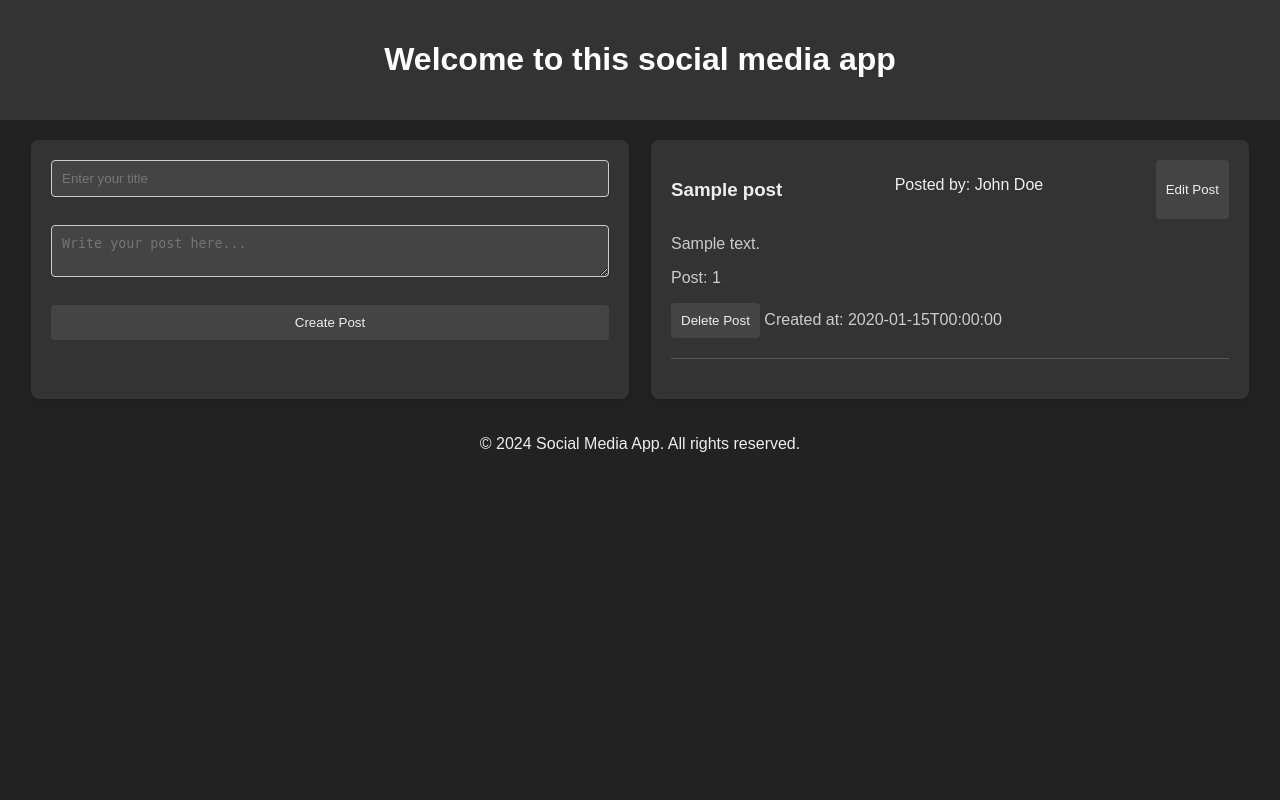
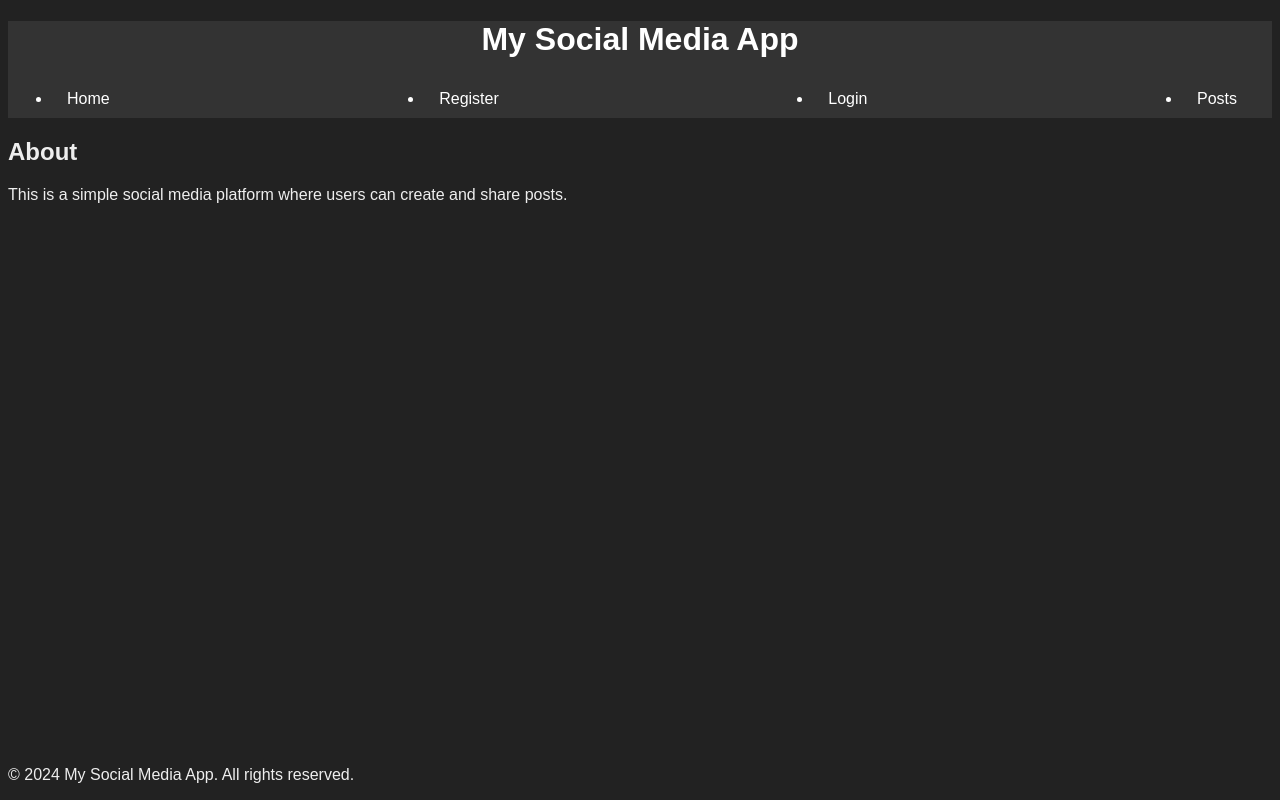
Before and after one commit to VillaSebastian/fastAPI-social-media, a FastAPI app: page / in a window 1280 px wide. Run offline with FastAPI, Linux system fonts and the light colour scheme; tables that the repository leaves empty hold one stand-in row (values such as "Sample post").

Commit message:
Redesign of the frontend, moving to a templating engine
- Set up a frontend for a home, register and login routes

```diff
--- a/app/main.py
+++ b/app/main.py
@@ -2,7 +2,8 @@ import time
 import logging
 from fastapi import FastAPI, Request
 from fastapi.staticfiles import StaticFiles
-from fastapi.responses import FileResponse
+from fastapi.templating import Jinja2Templates
+from fastapi.responses import HTMLResponse
 from app.database import set_up_database
 from app.routers import posts, users, login
 
@@ -23,17 +24,34 @@ app.include_router(users.router)
 app.include_router(login.router)
 app.mount("/static", StaticFiles(directory="static"), name="static")
 
-
+ignore_paths = ("/static/styles.css", "/static/scripts.js", "/favicon.ico")
 @app.middleware("http")
 async def log_request_time(request: Request, call_next):
     start_time = time.time()
     response = await call_next(request)
     process_time = time.time() - start_time
-    logging.info(f'Request: {request.method} {request.url.path}, Process Time: {process_time:.4f} seconds')
+    if request.url.path not in ignore_paths:
+        logging.info(f'Request: {request.method} {request.url.path}, Process Time: {process_time:.4f} seconds')
     return response
 
+templates = Jinja2Templates(directory="templates")
 
-@app.get("/")
-def root():
-    """Serve the index.html file."""
-    return FileResponse('./static/index.html')
+@app.get("/", response_class=HTMLResponse)
+async def home(request: Request):
+    """Serve the home.html template."""
+    return templates.TemplateResponse("home.html", {"request": request})
+
+@app.get("/register", response_class=HTMLResponse)
+async def register(request: Request):
+    """Serve the register.html template."""
+    return templates.TemplateResponse("register.html", {"request": request})
+
+@app.get("/login", response_class=HTMLResponse)
+async def login(request: Request):
+    """Serve the login.html template."""
+    return templates.TemplateResponse("login.html", {"request": request})
+
+@app.get("/view/posts", response_class=HTMLResponse)
+async def posts(request: Request):
+    """Serve the posts.html template."""
+    return templates.TemplateResponse("posts.html", {"request": request})
--- a/requirements.txt
+++ b/requirements.txt
@@ -25,6 +25,7 @@ pydantic==2.6.4
 pydantic-extra-types==2.6.0
 pydantic-settings==2.2.1
 pydantic_core==2.16.3
+PyJWT==2.8.0
 pytest==8.2.1
 python-dotenv==1.0.1
 python-multipart==0.0.9
--- a/static/index.html
+++ /dev/null
@@ -1,48 +0,0 @@
-<!DOCTYPE html>
-<html lang="en">
-<head>
-    <meta charset="UTF-8">
-    <meta name="viewport" content="width=device-width, initial-scale=1.0">
-    <link rel="stylesheet" href="/static/styles.css">
-    <title>Social Media App</title>
-</head>
-<body>
-    <header>
-        <h1>Welcome to this social media app</h1>
-    </header>
-
-    <main>
-        <section id="create-post">
-            <form id="post-form" action="">
-                <input type="text" id="input-title" placeholder="Enter your title" required><br>
-                <textarea id="input-content" placeholder="Write your post here..." required></textarea><br>
-                <button type="submit" id="create-post-button">Create Post</button>
-            </form>
-        </section>
-
-        <section id="show-posts">
-            <div id="post-list">
-                <div class="post">
-                    <div class="post-header">
-                        <h3 class="post-title">Post Title</h3>
-                        <p class="post author">Posted by: John Doe</p>
-                        <!-- <img src="user_avatar.jpg" alt="User Avatar"> -->
-                    </div>
-
-                    <div class="post-content">
-                        <p>Post content goes here...</p>
-                        <p>Post: <span>id</span></p>
-                        <button id="" class="delete-post-btn">Delete Post</button>
-                    </div>
-                </div>
-            </div>
-        </section>
-    </main>
-
-    <footer>
-        <p>&copy; 2024 Social Media App. All rights reserved.</p>
-    </footer>
-
-    <script src="/static/script.js"></script>
-</body>
-</html>
--- a/static/script.js
+++ /dev/null
@@ -1,215 +0,0 @@
-const postUrl = 'http://127.0.0.1:8000/posts';
-const inputTitle = document.getElementById('input-title');
-const inputContent = document.getElementById('input-content');
-const createPostButton = document.getElementById('create-post-button');
-const postForm = document.getElementById('post-form');
-const postList = document.getElementById('post-list');
-// const postDiv = document.querySelector(".post")
-
-document.addEventListener("DOMContentLoaded", getPosts)
-postForm.addEventListener('submit', createPost);
-
-
-function getPosts() {
-    const postUrl = 'http://127.0.0.1:8000/posts';
-    fetch(postUrl)
-        .then(response => {
-            if (!response.ok) {
-                throw new Error('Network response was not ok');
-            }
-            return response.json(); // Parse the JSON response
-        })
-        .then(posts => {
-            postList.innerHTML = '';
-
-            posts.forEach(post => {
-                const postElement = document.createElement('div');
-                postElement.id = post.id
-                postElement.classList.add('post');
-                postElement.innerHTML = `
-                    <div class="post-header">
-                        <h3 class="post-title">${post.title}</h3>
-                        <p>Posted by: John Doe</p>
-                        <button id="edit-${post.id}" class="edit-post-btn">Edit Post</button>
-                    </div>
-
-                    <div class="post-content">
-                        <p>${post.content}</p>
-                        <p>Post: <span>${post.id}</span></p>
-                        <button id="${post.id}" class="delete-post-btn">Delete Post</button>
-                        <span>Created at: ${post.created_at}</span>
-                    </div>
-                `;
-                postList.appendChild(postElement);
-            })
-            window.deleteButtons = document.querySelectorAll('.delete-post-btn');
-            window.deleteButtons.forEach(button => {
-                button.addEventListener('click', () => {
-                    const postId = button.id;
-                    deletePost(postId);
-                });
-            });
-            window.editButtons = document.querySelectorAll('.edit-post-btn');
-            window.editButtons.forEach(button => {
-                button.addEventListener('click', () => {
-                    const postId = button.parentElement.parentElement.id
-
-                    postElement = button.parentElement.parentElement;
-                    const postTitleElement = postElement.querySelector('.post-title');
-                    const postContentElement = postElement.querySelector('.post-content p');
-
-                    // Save the original title and content
-                    const originalTitle = postTitleElement.textContent;
-                    const originalContent = postContentElement.textContent;
-
-                    // Replace title and content with input fields
-                    postTitleElement.innerHTML = `<input type="text" id="edit-title-${postId}" value="${originalTitle}" placeholder="${originalTitle}">`;
-                    postContentElement.innerHTML = `<textarea id="edit-content-${postId}" placeholder="${originalContent}">${originalContent}</textarea>`;
-
-                    // Add submit and cancel buttons
-                    const buttonsHTML = `
-                    <button id="submit-${postId}" onclick="submitEdit(${postId})">Submit</button>
-                    <button id="cancel-${postId}" onclick="cancelEdit(${postId}, '${originalTitle}', '${originalContent}')">Cancel</button>
-                    `;
-                    postContentElement.insertAdjacentHTML('beforeend', buttonsHTML);
-                });
-            });
-        })
-        .catch(error => {
-            console.error('There was a problem with the Get request:', error);
-        })
-}
-
-function createPost(event) {
-
-    if (event) {
-        event.preventDefault();
-    } else {
-        return false;
-    }
-
-    const postUrl = 'http://127.0.0.1:8000/posts';
-    const postData = {
-    title: inputTitle.value,
-    content: inputContent.value
-    // Add any other relevant data for your social media post
-    };
-
-    // Define the configuration for the Fetch request
-    const fetchOptions = {
-    method: 'POST',
-    headers: {
-        'Content-Type': 'application/json',
-        // Add any other required headers, such as authentication tokens
-    },
-    body: JSON.stringify(postData), // Convert the postData object to JSON string
-    };
-
-    // Make the Fetch request
-    fetch(postUrl, fetchOptions)
-    .then(response => {
-        if (!response.ok) {
-            throw new Error('Network response was not ok');
-        }
-        return response.json(); // Parse the JSON response
-    })
-    .then(data => {
-        // Handle the response data
-        console.log('Post created successfully:', data);
-        // You can perform any further actions here, such as updating the UI
-        const postElement = document.createElement('div');
-        postElement.classList.add('post');
-        postElement.innerHTML = `
-        <h3>${postData.title}</h3>
-        <p>${postData.content}</p>
-        `;
-        postList.appendChild(postElement);
-        getPosts()
-    })
-    .catch(error => {
-        // Handle any errors that occur during the Fetch request
-        console.error('There was a problem with the Post request:', error);
-    });
-}
-
-function deletePost(postId) {
-    const deleteUrl = `http://127.0.0.1:8000/posts/${postId}`;
-
-    const fetchOptions = {
-        method: 'DELETE',
-        headers: {
-            'Content-Type': 'application/json',
-        },
-    };
-
-    fetch(deleteUrl, fetchOptions)
-        .then(response => {
-            if (!response.ok) {
-                throw new Error('Network response was not ok');
-            }
-            // return response.json(); // Parse the JSON response
-        })
-        .then(data => {
-            console.log('Post deleted successfully:', data);
-            // Remove the deleted post from the UI
-            const postElement = document.getElementById(postId);
-            if (postElement) {
-                postElement.remove(); // Remove the post's parent element
-            }
-            getPosts()
-        })
-        .catch(error => {
-            console.error('There was a problem with the Delete request:', error);
-        });
-}
-
-function submitEdit(postId) {
-    const newTitle = document.querySelector(`#edit-title-${postId}`).value;
-    const newContent = document.querySelector(`#edit-content-${postId}`).value;
-
-    // Update the post with new values (here you should also add the logic to update the backend)
-    updatedData = {
-        title: newTitle,
-        content: newContent
-    }
-    updatePost(postId, updatedData)
-
-    // Remove submit and cancel buttons
-    const submitButton = document.querySelector(`#submit-${postId}`);
-    const cancelButton = document.querySelector(`#cancel-${postId}`);
-    submitButton.remove();
-    cancelButton.remove();
-}
-
-function cancelEdit () {
-    getPosts()
-}
-
-function updatePost(postId, updatedData) {
-    const updateUrl = `http://127.0.0.1:8000/posts/${postId}`;
-
-    const fetchOptions = {
-        method: 'PATCH', // Using PATCH for updating partial data
-        headers: {
-            'Content-Type': 'application/json',
-        },
-        body: JSON.stringify(updatedData), // Convert the updatedData object to JSON string
-    };
-
-    fetch(updateUrl, fetchOptions)
-        .then(response => {
-            if (!response.ok) {
-                throw new Error('Network response was not ok');
-            }
-            return response.json(); // Parse the JSON response
-        })
-        .then(data => {
-            console.log('Post updated successfully:', data);
-            // You can perform any further actions here, such as updating the UI
-            // For simplicity, you may choose to reload all posts
-            getPosts();
-        })
-        .catch(error => {
-            console.error('There was a problem with the Patch request:', error);
-        });
-}
--- /dev/null
+++ b/static/scripts.js
@@ -0,0 +1,95 @@
+document.addEventListener('DOMContentLoaded', () => {
+    const registerForm = document.getElementById('register-form');
+    if (registerForm) {
+        registerForm.addEventListener('submit', async (event) => {
+            event.preventDefault();
+            const email = event.target.email.value;
+            const password = event.target.password.value;
+
+            try {
+                const response = await fetch('http://127.0.0.1:8000/users', {
+                    method: 'POST',
+                    headers: {
+                        'Content-Type': 'application/json'
+                    },
+                    body: JSON.stringify({email, password})
+                });
+                if (!response.ok) {
+                    const errorData = await response.json();
+                    throw new Error(errorData.detail);
+                }
+                const data = await response.json();
+                console.log('User created successfully:', data);
+            } catch (error) {
+                console.error('Could not create user:', error.message);
+                // Display error message to the user
+                const errorMessageElement = document.getElementById('error-message');
+                if (errorMessageElement) {
+                    errorMessageElement.textContent = error.message;
+                    errorMessageElement.style.display = 'block';
+                }
+            }
+        });
+    }
+
+    const loginForm = document.getElementById('login-form');
+    if (loginForm) {
+        loginForm.addEventListener('submit', async (event) => {
+            event.preventDefault();
+            const username = event.target.email.value;
+            const password = event.target.password.value;
+
+            const formData = new FormData();
+            formData.append('grant_type', 'password');
+            formData.append('username', username);
+            formData.append('password', password);
+
+            try {
+                const response = await fetch('http://127.0.0.1:8000/login', {
+                    method: 'POST',
+                    body: formData,
+                });
+                if (!response.ok) {
+                    const errorData = await response.json();
+                    throw new Error(errorData.detail);
+                }
+                const data = await response.json();
+                sessionStorage.setItem('accessToken', data.access_token);
+                window.location.href = data.url;
+            } catch (error) {
+                console.error('Could not login user:', error.message);
+                // Display error message to the user
+                const errorMessageElement = document.getElementById('error-message');
+                if (errorMessageElement) {
+                    errorMessageElement.textContent = error.message;
+                    errorMessageElement.style.display = 'block';
+                }
+            }
+        });
+    }
+
+    const postsContainer = document.getElementById('posts-container');
+    if (postsContainer) {
+        fetch('http://127.0.0.1:8000/posts')
+        .then(response => response.json())
+        .then(posts => {
+            posts.forEach(post => {
+                const postElement = document.createElement('div');
+                postElement.classList.add('post');
+                postElement.innerHTML = `
+                <div class="post-header">
+                    <!-- <img src="profile-pic.jpg" alt="Profile Picture" class="profile-pic"> -->
+                    <span class="username">Posted by: ${post.user_id}</span>
+                </div>
+                <div class="post-title">${post.title}</div>
+                <div class="post-content">${post.content}</div>
+                <div class="post-footer">
+                    <!-- <span class="user-id">User ID: ${post.user_id}</span> -->
+                    <span class="created-at">Created at: ${post.created_at}</span>
+                </div>
+                `;
+                postsContainer.appendChild(postElement);
+            });
+        })
+    }
+});
--- a/static/styles.css
+++ b/static/styles.css
@@ -1,88 +1,94 @@
-/* Body styles */
 body {
-    font-family: Arial, sans-serif;
-    margin: 0;
-    padding: 0;
     background-color: #222;
     color: #eee;
+    font-family: Arial, sans-serif;
 }
 
-/* Header styles */
 header {
     background-color: #333;
     color: #fff;
-    padding: 20px;
     text-align: center;
 }
 
-/* Main styles */
-main {
+nav ul {
     display: flex;
-    justify-content: space-around;
-    padding: 20px;
+    flex-direction: row;
+    justify-content: space-between;
+    margin: 0;
+    padding-left: 24px;
 }
 
-/* Section styles */
-section {
-    background-color: #333;
-    border-radius: 8px;
-    box-shadow: 0 4px 8px rgba(0, 0, 0, 0.1);
-    padding: 20px;
-    width: 45%;
+nav ul li {
+    margin: 0px 20px;
 }
 
-/* Form styles */
-form {
-    display: flex;
-    flex-direction: column;
+nav ul li a {
+    text-decoration: none; /* Remove underline from links */
+    color: #fff;
+    padding: 10px 15px; /* Padding around links */
+    display: block; /* Make the link fill the list item */
 }
 
-input[type="text"],
-textarea {
-    margin-bottom: 10px;
-    padding: 10px;
-    border: 1px solid #ccc;
-    border-radius: 4px;
-    background-color: #444;
-    color: #eee;
+nav ul li a:hover {
+    background-color: #ddd; /* Change background on hover */
+    color: #000; /* Link color on hover */
 }
 
-button {
-    padding: 10px;
-    background-color: #444;
-    color: #eee;
-    border: none;
-    border-radius: 4px;
-    cursor: pointer;
-}
-
-button:hover {
-    background-color: #555;
+footer {
+    position:absolute;
+        bottom: 0px;
 }
 
 /* Post styles */
 .post {
-    border-bottom: 1px solid #555;
-    padding-bottom: 20px;
-    margin-bottom: 20px;
+    border: 1px solid #444;
+    padding: 20px;
+    margin: 20px 0;
+    border-radius: 8px;
+    background-color: #333;
 }
 
 .post-header {
     display: flex;
-    flex-direction: row;
-    justify-content: space-between;
+    align-items: center;
+    margin-bottom: 10px;
+}
+
+.profile-pic {
+    width: 40px;
+    height: 40px;
+    border-radius: 50%;
+    margin-right: 10px;
+}
+
+.username {
+    font-size: 16px;
+    font-weight: bold;
+    color: #fff;
 }
 
 .post-title {
-    color: #eee;
+    font-size: 24px;
+    font-weight: bold;
+    margin-bottom: 10px;
+    color: #fff;
 }
 
 .post-content {
+    font-size: 16px;
+    margin-bottom: 10px;
     color: #ccc;
 }
 
-footer {
-    display: flex;
-    flex-direction: column;
-    align-items: center;
+.post-footer {
+    font-size: 12px;
+    color: #888;
 }
+
+.user-id {
+    margin-right: 15px;
+}
+
+.created-at {
+    color: #999;
+}
--- /dev/null
+++ b/templates/base.html
@@ -0,0 +1,34 @@
+<!DOCTYPE html>
+<html lang="en">
+<head>
+  <meta charset="UTF-8">
+  <meta name="viewport" content="width=device-width, initial-scale=1.0">
+  <title>{% block title %}My Social Media App{% endblock %}</title>
+  <link rel="stylesheet" href="/static/styles.css">
+</head>
+<body>
+  <header>
+    <h1>{% block header %}My Social Media App{% endblock %}</h1>
+    <nav>
+      <ul>
+        <li><a href="/home">Home</a></li>
+        <li><a href="/register">Register</a></li>
+        <li><a href="/login">Login</a></li>
+        <li><a href="/view/posts">Posts</a></li>
+      </ul>
+    </nav>
+  </header>
+
+  <main>
+    {% block content %}{% endblock %}
+  </main>
+
+  <div id="error-message" style="display: none; color: red;"></div>
+
+  <footer>
+    <p>&copy; 2024 My Social Media App. All rights reserved.</p>
+  </footer>
+
+  <script src="/static/scripts.js"></script>
+</body>
+</html>
--- /dev/null
+++ b/templates/home.html
@@ -0,0 +1,10 @@
+{% extends "base.html" %}
+
+{% block title %}Home - My Social Media App{% endblock %}
+
+{% block content %}
+<section>
+  <h2>About</h2>
+  <p>This is a simple social media platform where users can create and share posts.</p>
+</section>
+{% endblock %}
```
Also changed, not shown: app/routers/login.py (+4 -4 lines), app/routers/posts.py (+5 -3 lines), templates/login.html (added, +18 -0 lines), templates/posts.html (added, +12 -0 lines), templates/register.html (added, +18 -0 lines).
